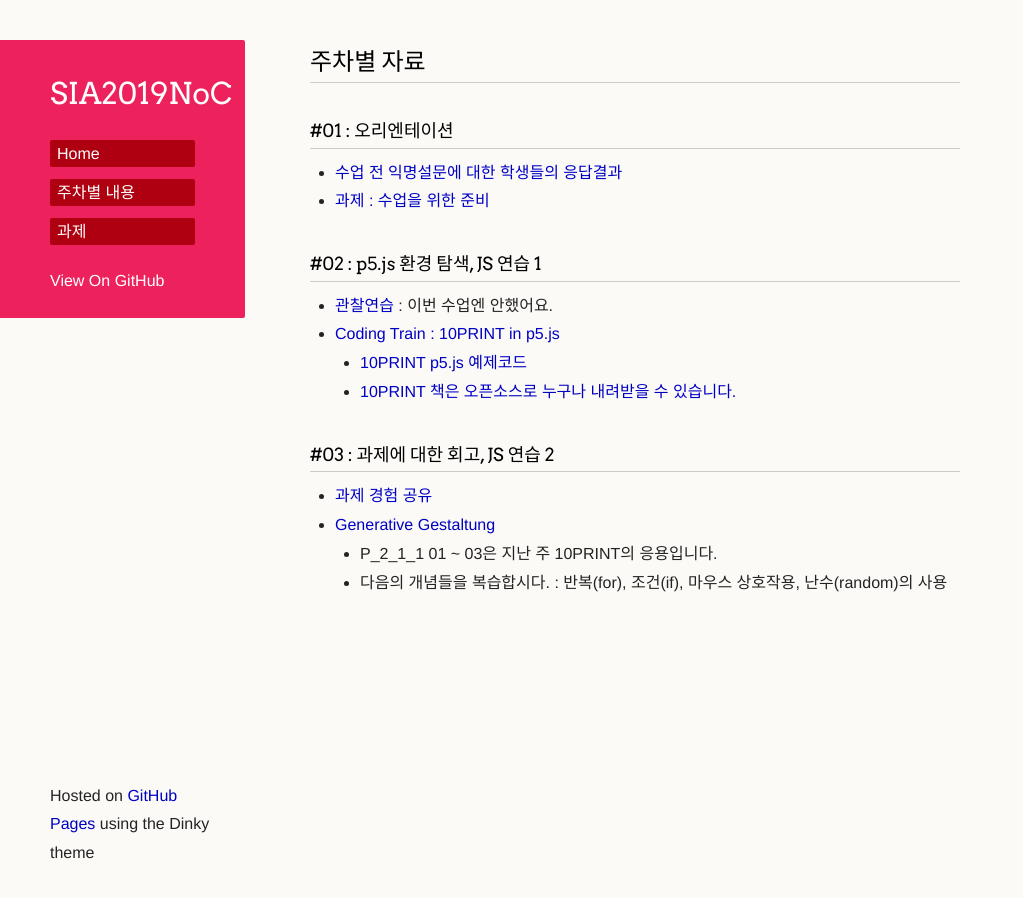
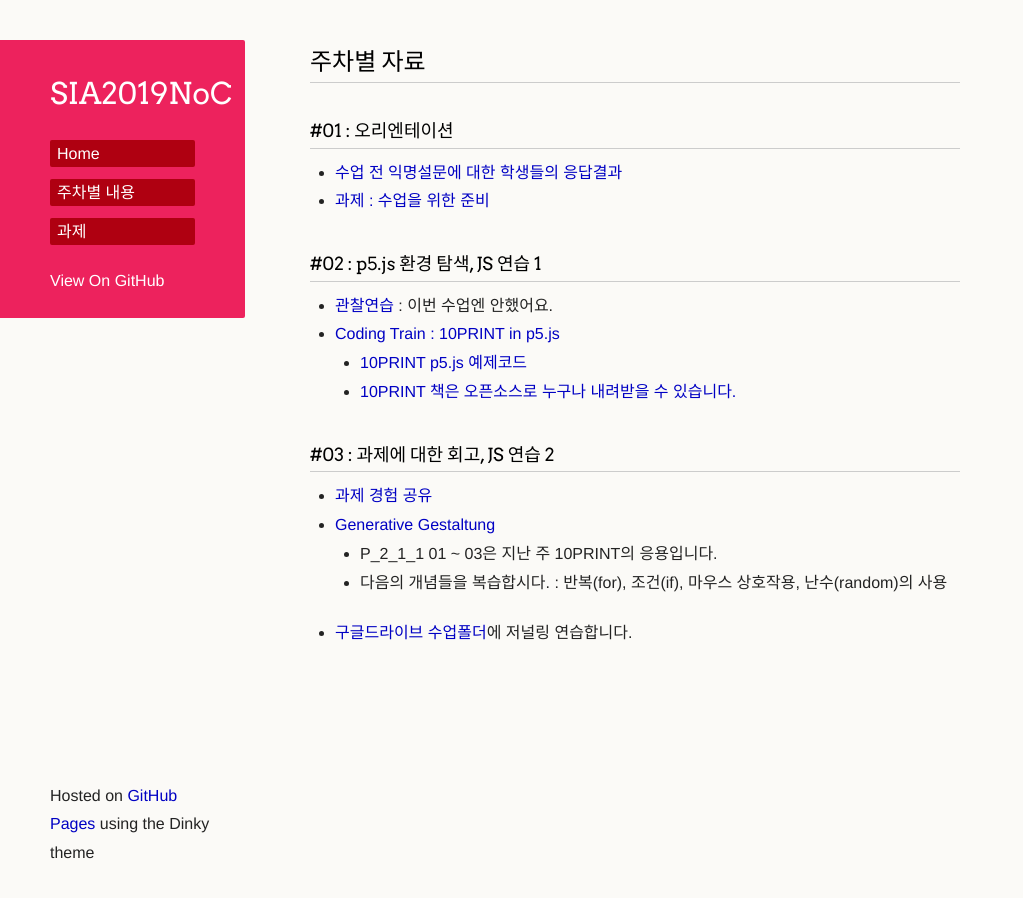
Before and after one commit to picxenk/SIA2019NoC, a Jekyll site: the page built from curriculum.md, in a window 1280 px wide. Shown: the whole page, without its empty margins (0-1023 px from the left). Built offline with Jekyll 4.4.1, drawn with Linux system fonts in a browser that asks for light colours; our own code applies the rules of GitHub Pages for plain Markdown files; a script that is not in the unit is left out; the repository's description, which GitHub fills in, is left out.

Commit message:
Update curriculum.md

```diff
--- a/curriculum.md
+++ b/curriculum.md
@@ -15,3 +15,4 @@
  * [Generative Gestaltung](http://www.generative-gestaltung.de/2/)
    * P_2_1_1 01 ~ 03은 지난 주 10PRINT의 응용입니다.
    * 다음의 개념들을 복습합시다. : 반복(for), 조건(if), 마우스 상호작용, 난수(random)의 사용
+ * [구글드라이브 수업폴더](https://drive.google.com/open?id=1E2ORI-ujgjlqHDTYcnbF7uus0guqGb9l)에 저널링 연습합니다.
```
